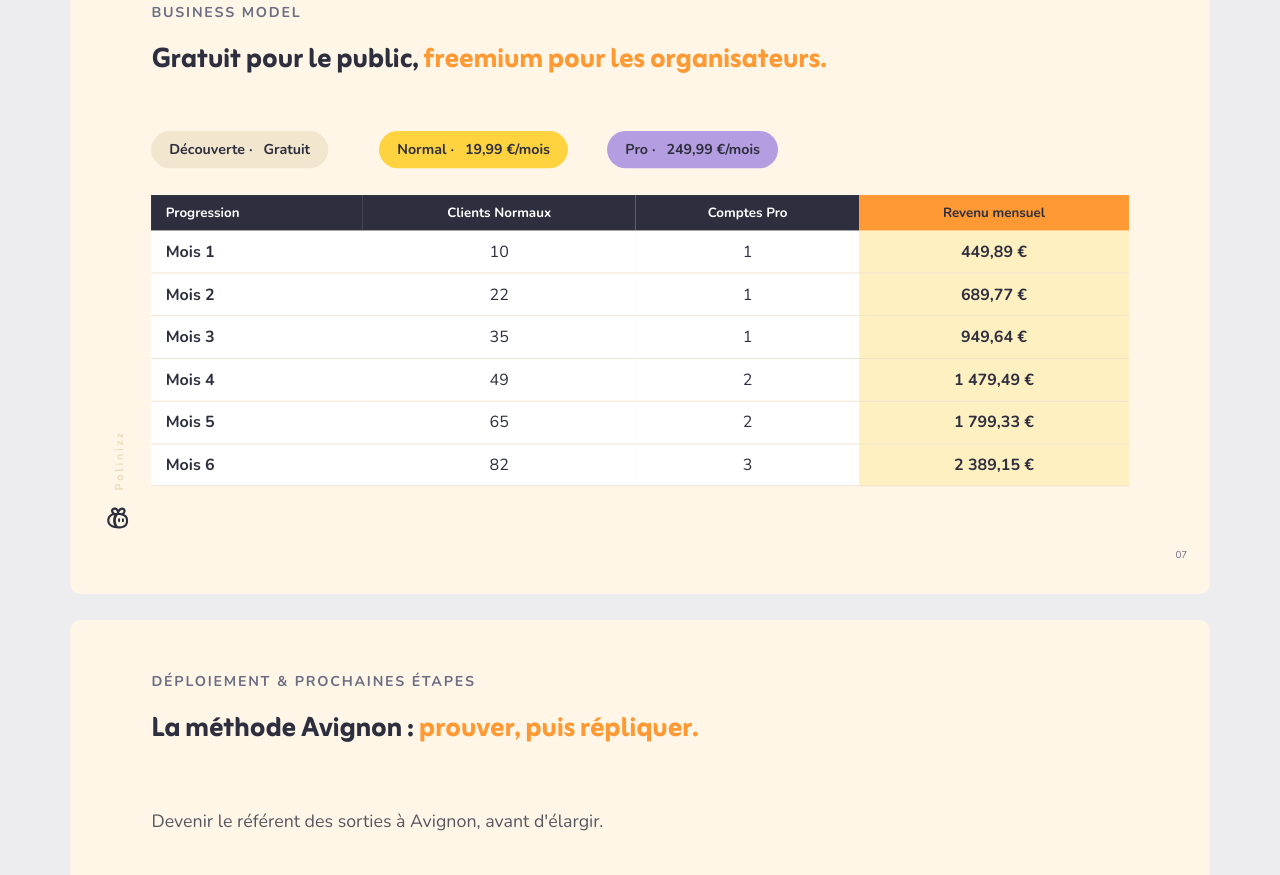
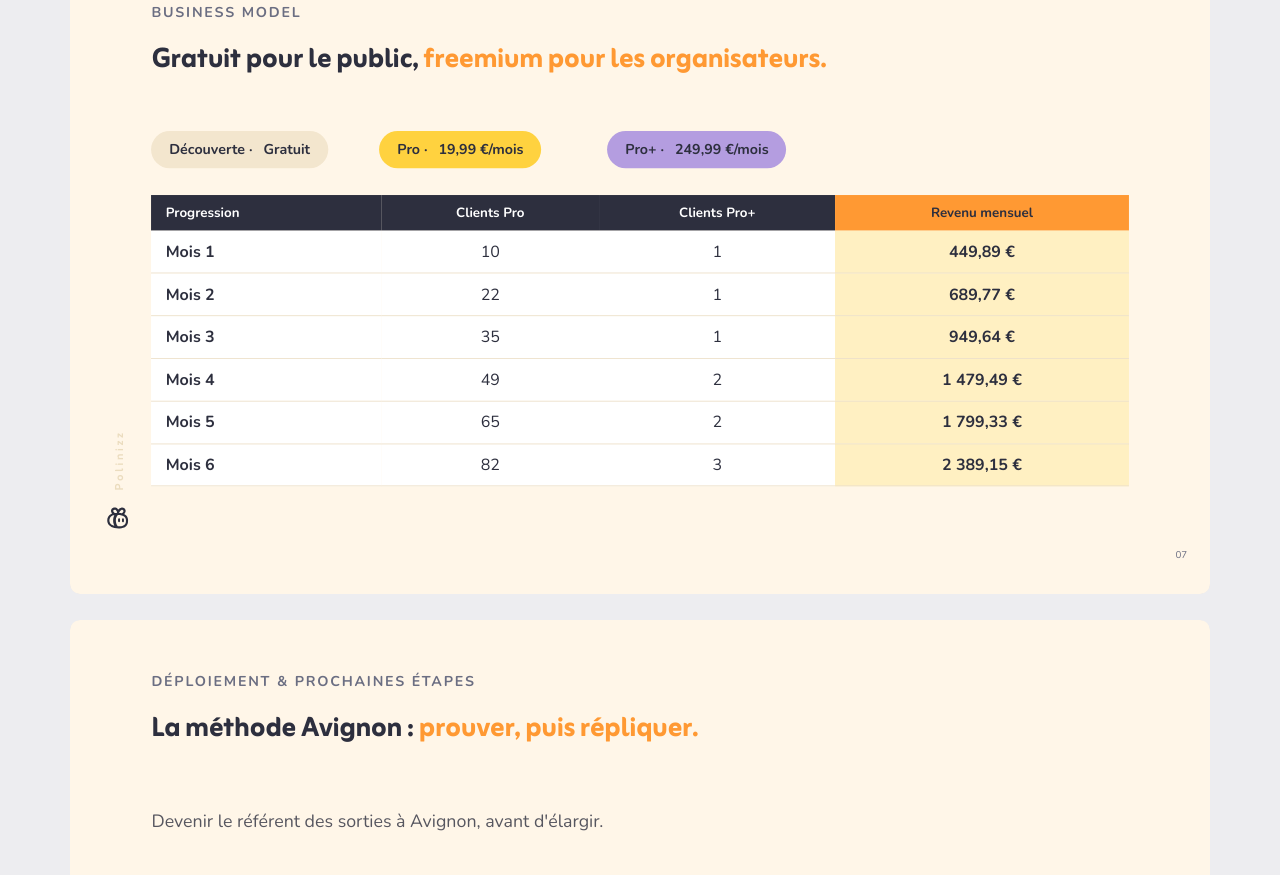
Before and after one commit to TakCastel/polinizz-pitch-deck, a React (Vite) app: page / in a window 1280 px wide. Shown: the part 4140-5015 px from the top of the page. Built offline with nearby package versions, Linux system fonts and the light colour scheme.

Commit message:
Rename pricing tiers: Normal -> Pro, Pro -> Pro+

```diff
--- a/src/notes.js
+++ b/src/notes.js
@@ -19,7 +19,7 @@ const notes = [
   "Sur ce terrain, on est aujourd'hui les seuls à combiner une carte, le temps réel et la couverture des petites villes. Mais ce qui compte vraiment, c'est qu'on a déjà des fonctionnalités qu'aucun concurrent ne propose : des statistiques d'audience pour les organisateurs, une recherche IA illimitée, et la cross-publication sur plusieurs agendas en même temps. La billetterie intégrée arrivera en 2027.",
 
   // 7 — Business model
-  "Le modèle économique, je l'ai voulu simple : gratuit pour le public, freemium pour les organisateurs. 19,99 euros par mois pour l'offre Normal, 249,99 euros pour l'offre Pro avec un accompagnement dédié. Si on prend une croissance organique réaliste, churn inclus, on part de 10 clients et un compte Pro le premier mois, et on arrive à 82 clients et 3 comptes Pro dès le sixième mois, ce qui représente déjà près de 2 400 euros de revenu récurrent mensuel. Et parce que Polinizz butine, 1 % du chiffre d'affaires sera reversé chaque année aux apiculteurs.",
+  "Le modèle économique, je l'ai voulu simple : gratuit pour le public, freemium pour les organisateurs. 19,99 euros par mois pour l'offre Pro, 249,99 euros pour l'offre Pro+ avec un accompagnement dédié. Si on prend une croissance organique réaliste, churn inclus, on part de 10 clients Pro et un client Pro+ le premier mois, et on arrive à 82 clients Pro et 3 clients Pro+ dès le sixième mois, ce qui représente déjà près de 2 400 euros de revenu récurrent mensuel. Et parce que Polinizz butine, 1 % du chiffre d'affaires sera reversé chaque année aux apiculteurs.",
 
   // 8 — Déploiement & prochaines étapes
   "Pour la suite, on va pousser la méthode Avignon : devenir LA référence des sorties dans une ville avant d'élargir ailleurs. Concrètement, ça veut dire une curation locale où on vérifie chaque événement, une présence Instagram avec l'agenda de la semaine, des vidéos courtes sur quoi faire le week-end, et la construction d'un noyau de rucheurs fidèles. Une fois ce modèle prouvé, on réplique ville par ville, on lance l'application mobile, on signe des partenariats avec les offices de tourisme et les mairies, et on ouvre le Premium IA aux organisateurs.",
--- a/src/slides/S07BusinessModel.jsx
+++ b/src/slides/S07BusinessModel.jsx
@@ -1,8 +1,8 @@
 export default function S07BusinessModel() {
   const pills = [
     { label: 'Découverte', value: 'Gratuit', bg: 'var(--card)' },
-    { label: 'Normal', value: '19,99 €/mois', bg: 'var(--yellow)' },
-    { label: 'Pro', value: '249,99 €/mois', bg: 'var(--lavender)' },
+    { label: 'Pro', value: '19,99 €/mois', bg: 'var(--yellow)' },
+    { label: 'Pro+', value: '249,99 €/mois', bg: 'var(--lavender)' },
   ]
 
   const rows = [
@@ -30,8 +30,8 @@ export default function S07BusinessModel() {
           <thead>
             <tr>
               <th style={{ background: "var(--text)", color: "#fff", fontSize: "15px", padding: "10px 16px", textAlign: "left" }}>Progression</th>
-              <th style={{ background: "var(--text)", color: "#fff", fontSize: "15px", padding: "10px 16px", textAlign: "center" }}>Clients Normaux</th>
-              <th style={{ background: "var(--text)", color: "#fff", fontSize: "15px", padding: "10px 16px", textAlign: "center" }}>Comptes Pro</th>
+              <th style={{ background: "var(--text)", color: "#fff", fontSize: "15px", padding: "10px 16px", textAlign: "center" }}>Clients Pro</th>
+              <th style={{ background: "var(--text)", color: "#fff", fontSize: "15px", padding: "10px 16px", textAlign: "center" }}>Clients Pro+</th>
               <th style={{ background: "var(--orange)", color: "var(--text)", fontSize: "15px", padding: "10px 16px", textAlign: "center" }}>Revenu mensuel</th>
             </tr>
           </thead>
```
